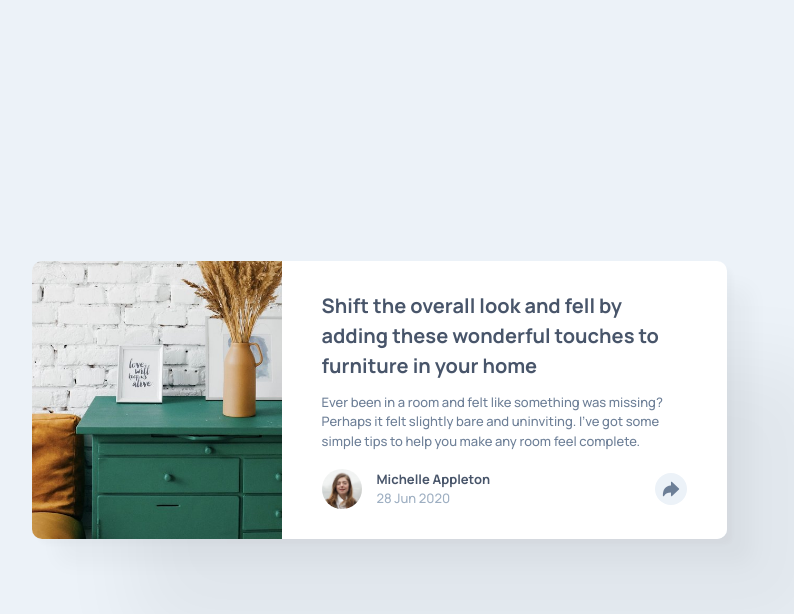
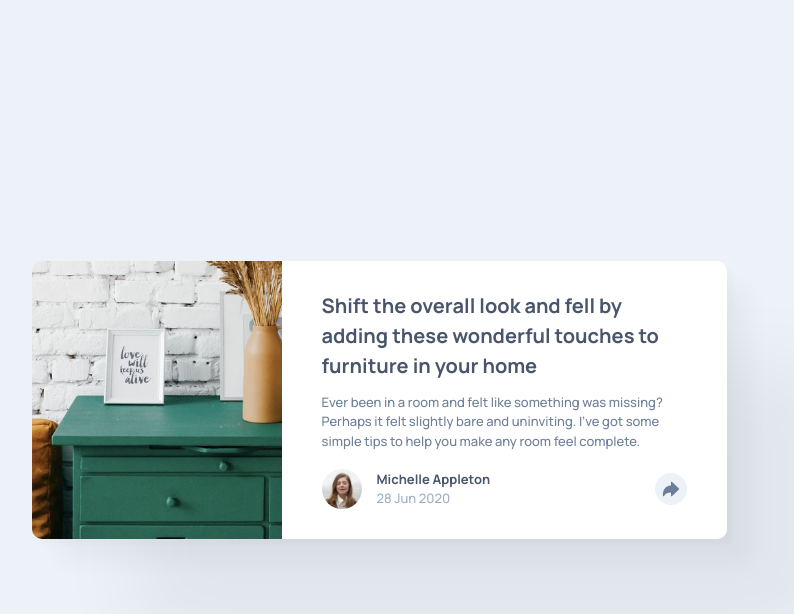
Before and after one commit to segpy/article-preview-component, a plain HTML site: page index.html in a window 1280 px wide. In both pictures the pointer is over the picture 417 px from the left and 400 px from the top of the page. Shown: the whole page, without its empty margins (261-1055 px from the left). Drawn offline with nearby package versions, Linux system fonts and the light colour scheme.

Commit message:
✨ Update css styles

```diff
--- a/styles.css
+++ b/styles.css
@@ -127,6 +127,7 @@ body {
 }
 
 .article-card:hover .article-banner{
+    scale: 1.3;
 }
 
 .article-content{
```
